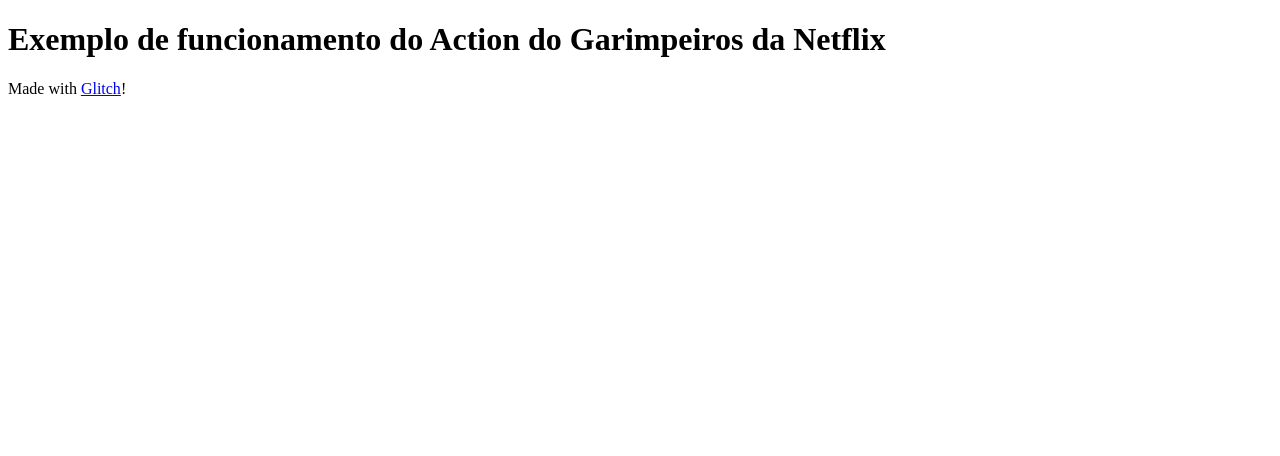
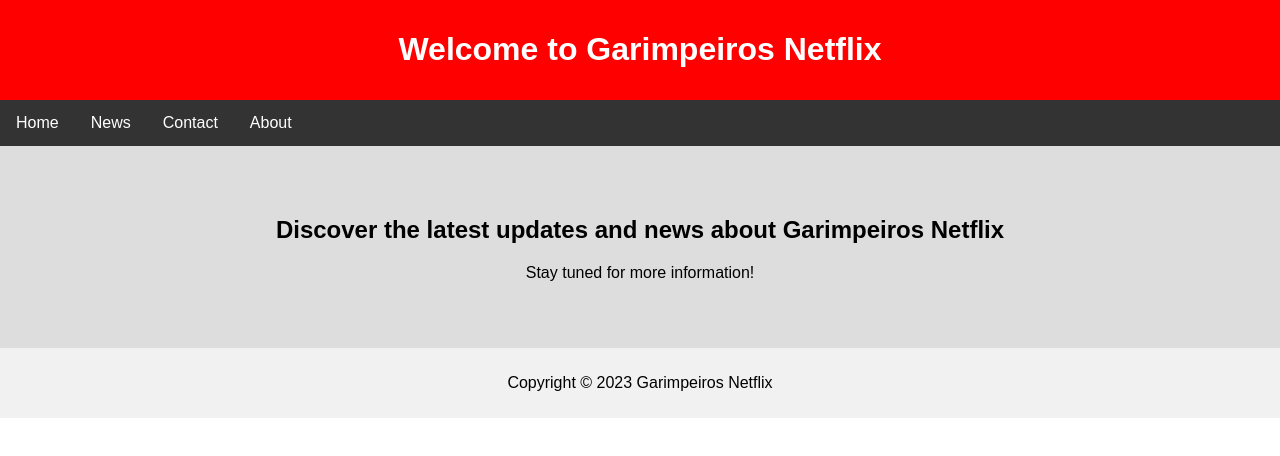
Before and after one commit to luciocs/garimpeiros-netflix, a website: page views/index.html in a window 1280 px wide. Drawn offline with Linux system fonts and the light colour scheme.

Commit message:
ChatGPT code for simple home page

```diff
--- a/views/index.html
+++ b/views/index.html
@@ -1,31 +1,61 @@
 <!DOCTYPE html>
-<html lang="en">
-  <head>
-    <title>Garimpeiros da Netflix</title>
-    <meta name="description" content="A cool thing made with Glitch">
-    <link id="favicon" rel="icon" href="https://glitch.com/edit/favicon-app.ico" type="image/x-icon">
-    <meta charset="utf-8">
-    <meta http-equiv="X-UA-Compatible" content="IE=edge">
-    <meta name="viewport" content="width=device-width, initial-scale=1">
-  </head>
-  <body>
-    <header>
-      <h1>
-        Exemplo de funcionamento do Action do Garimpeiros da Netflix
-      </h1>
-    </header>
-
-    <main>
-    </main>
-
-    <footer>
-      Made with <a href="https://glitch.com">Glitch</a>!
-    </footer>
-
-    <!-- include the Glitch button to show what the webpage is about and
-          to make it easier for folks to view source and remix -->
-    <div class="glitchButton" style="position:fixed;top:20px;right:20px;"></div>
-    <script src="https://button.glitch.me/button.js"></script>
-
-  </body>
+<html>
+<head>
+    <title>Garimpeiros Netflix</title>
+    <style>
+        body {
+            font-family: Arial, sans-serif;
+            margin: 0;
+            padding: 0;
+            box-sizing: border-box;
+        }
+        .header {
+            background-color: #FF0000;
+            color: white;
+            padding: 10px;
+            text-align: center;
+        }
+        .nav {
+            background-color: #333;
+            overflow: hidden;
+            color: white;
+        }
+        .nav a {
+            float: left;
+            display: block;
+            color: white;
+            text-align: center;
+            padding: 14px 16px;
+            text-decoration: none;
+        }
+        .hero {
+            background-color: #ddd;
+            padding: 50px;
+            text-align: center;
+        }
+        .footer {
+            background-color: #f1f1f1;
+            padding: 10px;
+            text-align: center;
+        }
+    </style>
+</head>
+<body>
+    <div class="header">
+        <h1>Welcome to Garimpeiros Netflix</h1>
+    </div>
+    <div class="nav">
+        <a href="#home">Home</a>
+        <a href="#news">News</a>
+        <a href="#contact">Contact</a>
+        <a href="#about">About</a>
+    </div>
+    <div class="hero">
+        <h2>Discover the latest updates and news about Garimpeiros Netflix</h2>
+        <p>Stay tuned for more information!</p>
+    </div>
+    <div class="footer">
+        <p>Copyright &copy; 2023 Garimpeiros Netflix</p>
+    </div>
+</body>
 </html>
```
